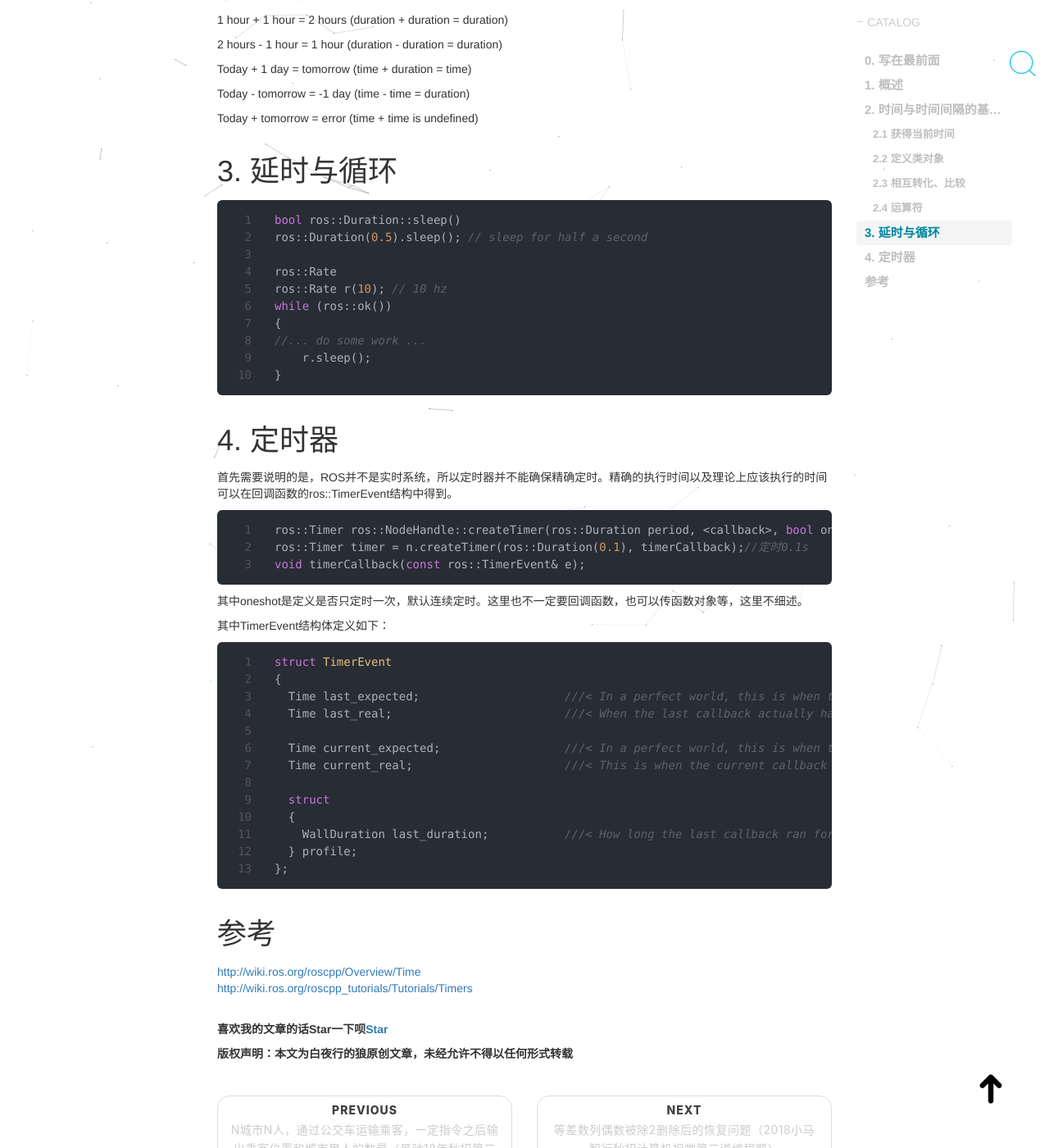
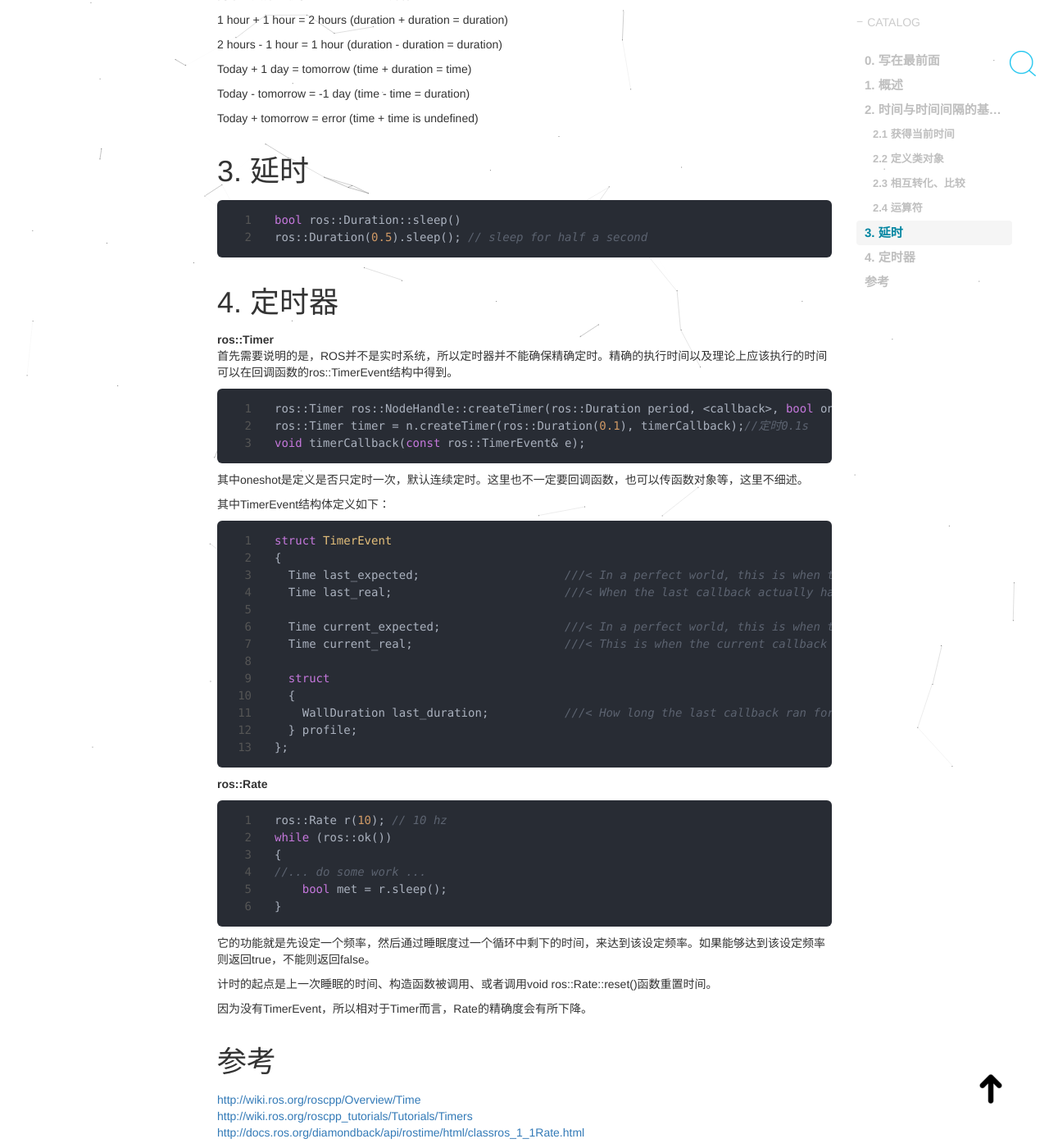
Before and after one commit to HaoQChen/HaoQChen.github.io, a Jekyll site: the page built from _posts/2018-11-08-ROS-time.md, in a window 1280 px wide and 1400 px high, scrolled down 2129 px. Shown: the whole window at 82% size. Built offline with Jekyll 4.4.1, drawn with Linux system fonts in a browser that asks for light colours; nearby versions of some CDN libraries; comment, search, counter and statistics services are not loaded; some of the changed text lies outside the part shown.

Commit message:
update ros-time

````diff
--- a/_posts/2018-11-08-ROS-time.md
+++ b/_posts/2018-11-08-ROS-time.md
@@ -1,6 +1,6 @@
 ---
 layout:     post
-title:      ROS时间概念相关：ros::Time、ros::Duration、ROS定时器
+title:      ROS时间概念相关：ros::Time、ros::Duration、定时器ros::Timer&ros::Rate
 subtitle:   ROS学习之路
 date:       2018-11-08
 author:     白夜行的狼
@@ -10,6 +10,8 @@ tags:
     - ros::Duration
     - ros::Time
     - ROS定时器
+    - ros::Timer
+    - ros::Rate
 ---
 
 # 0. 写在最前面
@@ -79,21 +81,14 @@ Today - tomorrow = -1 day (time - time = duration)
 
 Today + tomorrow = error (time + time is undefined)
 
-# 3. 延时与循环
+# 3. 延时
 ```cpp
 bool ros::Duration::sleep()
 ros::Duration(0.5).sleep(); // sleep for half a second
-
-ros::Rate
-ros::Rate r(10); // 10 hz
-while (ros::ok())
-{
-//... do some work ...
-    r.sleep();
-}
 ```
 
 # 4. 定时器
+**ros::Timer**
 首先需要说明的是，ROS并不是实时系统，所以定时器并不能确保精确定时。精确的执行时间以及理论上应该执行的时间可以在回调函数的ros::TimerEvent结构中得到。
 ```cpp
 ros::Timer ros::NodeHandle::createTimer(ros::Duration period, <callback>, bool oneshot = false);
@@ -120,9 +115,25 @@ struct TimerEvent
 };
 ```
 
+**ros::Rate**
+```cpp
+ros::Rate r(10); // 10 hz
+while (ros::ok())
+{
+//... do some work ...
+    bool met = r.sleep();
+}
+```
+它的功能就是先设定一个频率，然后通过睡眠度过一个循环中剩下的时间，来达到该设定频率。如果能够达到该设定频率则返回true，不能则返回false。
+
+计时的起点是上一次睡眠的时间、构造函数被调用、或者调用void ros::Rate::reset()函数重置时间。
+
+因为没有TimerEvent，所以相对于Timer而言，Rate的精确度会有所下降。
+
 # 参考
 <http://wiki.ros.org/roscpp/Overview/Time>
 <http://wiki.ros.org/roscpp_tutorials/Tutorials/Timers>
+<http://docs.ros.org/diamondback/api/rostime/html/classros_1_1Rate.html>
 
 <br>
 **喜欢我的文章的话Star一下呗[Star](https://github.com/HaoQChen/HaoQChen.github.io)**
````
